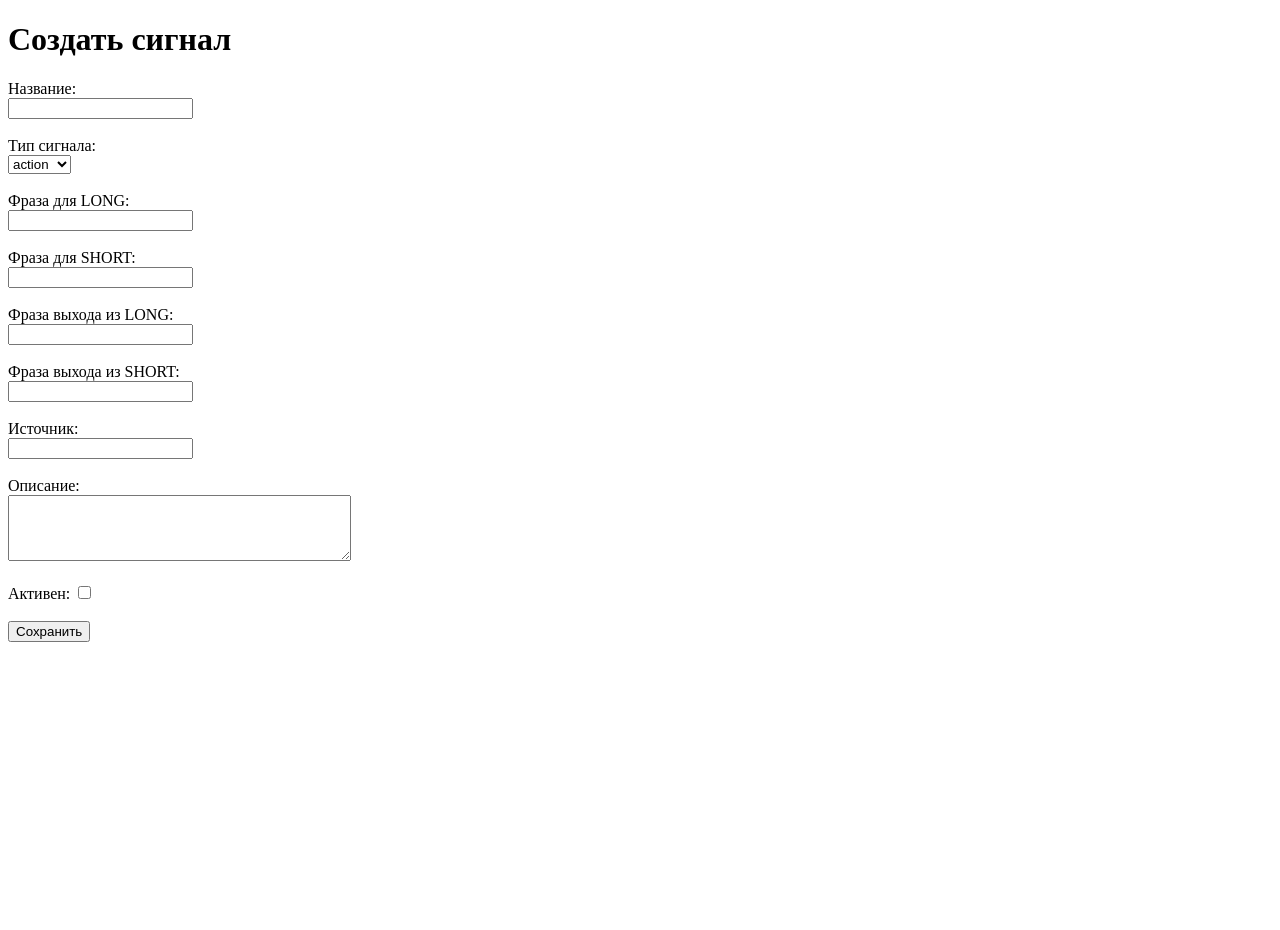
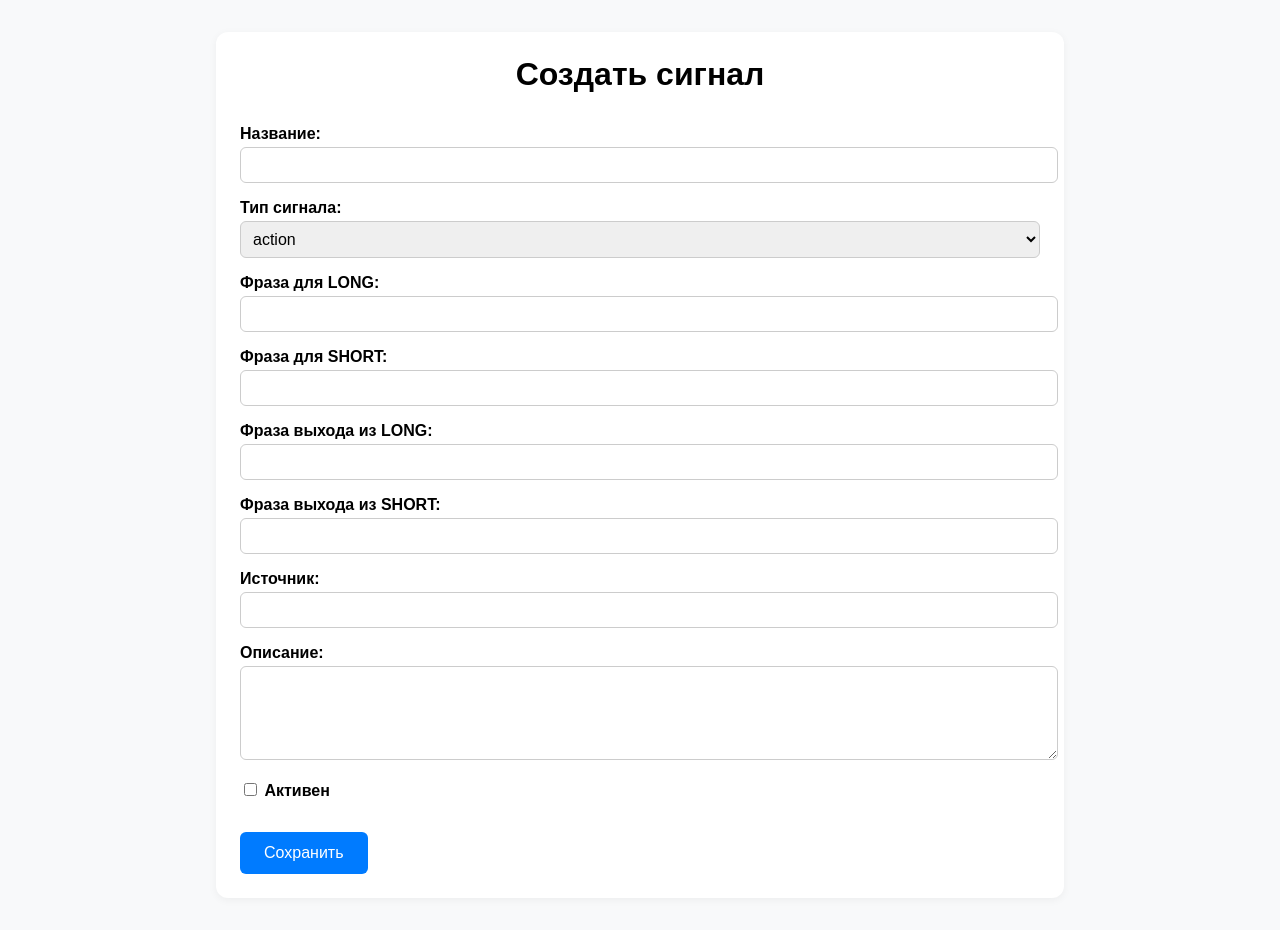
Before and after one commit to wingsofphoenix2013/trading-platform, a FastAPI app: page /signals/new in a window 1280 px wide. Before the commit the page ends 642 px from the top, so only its background shows below. Run offline with FastAPI, Linux system fonts and the light colour scheme.

Commit message:
style(web): оформление страниц сигналов в едином стиле

```diff
--- a/web/templates/signal_form.html
+++ b/web/templates/signal_form.html
@@ -2,50 +2,78 @@
 <html>
 <head>
     <title>{{ "Редактировать" if mode == "edit" else "Создать" }} сигнал</title>
+    <style>
+        body { font-family: sans-serif; margin: 2rem; background: #f8f9fa; }
+        .card { background: #fff; padding: 1.5rem; border-radius: 12px; box-shadow: 0 2px 8px rgba(0,0,0,0.05); max-width: 800px; margin: auto; }
+        .title { font-size: 2rem; font-weight: bold; margin-bottom: 2rem; text-align: center; }
+        label { font-weight: 600; display: block; margin-top: 1rem; }
+        input[type="text"], select, textarea {
+            width: 100%; padding: 0.5rem; margin-top: 0.25rem;
+            border: 1px solid #ccc; border-radius: 6px; font-size: 1rem;
+        }
+        textarea { resize: vertical; }
+        button[type="submit"] {
+            margin-top: 2rem;
+            padding: 0.75rem 1.5rem;
+            font-size: 1rem;
+            background: #007bff;
+            color: white;
+            border: none;
+            border-radius: 6px;
+            cursor: pointer;
+        }
+        button[type="submit"]:hover {
+            background: #0056b3;
+        }
+    </style>
 </head>
 <body>
-    <h1>{{ "Редактировать" if mode == "edit" else "Создать" }} сигнал</h1>
+    <div class="card">
+        <div class="title">{{ "Редактировать" if mode == "edit" else "Создать" }} сигнал</div>
 
         <form method="post" action="{% if mode == 'edit' %}/signals/{{ signal.id }}{% else %}/signals{% endif %}">
-        <label>Название:</label><br>
+            <label>Название:</label>
             {% if mode == 'edit' %}
-            <input type="text" name="name" value="{{ signal.name or '' }}" readonly><br><br>
+                <input type="text" name="name" value="{{ signal.name or '' }}" readonly>
             {% else %}
-            <input type="text" name="name"><br><br>
+                <input type="text" name="name">
             {% endif %}
 
-        <label>Тип сигнала:</label><br>
+            <label>Тип сигнала:</label>
             {% if mode == 'edit' %}
-            <input type="text" name="signal_type" value="{{ signal.signal_type or '' }}" readonly><br><br>
+                <input type="text" name="signal_type" value="{{ signal.signal_type or '' }}" readonly>
             {% else %}
                 <select name="signal_type">
                     <option value="action">action</option>
                     <option value="control">control</option>
-            </select><br><br>
+                </select>
             {% endif %}
 
-        <label>Фраза для LONG:</label><br>
-        <input type="text" name="long_phrase" value="{{ signal.long_phrase or '' }}"><br><br>
+            <label>Фраза для LONG:</label>
+            <input type="text" name="long_phrase" value="{{ signal.long_phrase or '' }}">
 
-        <label>Фраза для SHORT:</label><br>
-        <input type="text" name="short_phrase" value="{{ signal.short_phrase or '' }}"><br><br>
+            <label>Фраза для SHORT:</label>
+            <input type="text" name="short_phrase" value="{{ signal.short_phrase or '' }}">
 
-        <label>Фраза выхода из LONG:</label><br>
-        <input type="text" name="long_exit_phrase" value="{{ signal.long_exit_phrase or '' }}"><br><br>
+            <label>Фраза выхода из LONG:</label>
+            <input type="text" name="long_exit_phrase" value="{{ signal.long_exit_phrase or '' }}">
 
-        <label>Фраза выхода из SHORT:</label><br>
-        <input type="text" name="short_exit_phrase" value="{{ signal.short_exit_phrase or '' }}"><br><br>
+            <label>Фраза выхода из SHORT:</label>
+            <input type="text" name="short_exit_phrase" value="{{ signal.short_exit_phrase or '' }}">
 
-        <label>Источник:</label><br>
-        <input type="text" name="source" value="{{ signal.source or '' }}"><br><br>
+            <label>Источник:</label>
+            <input type="text" name="source" value="{{ signal.source or '' }}">
 
-        <label>Описание:</label><br>
-        <textarea name="description" rows="4" cols="40">{{ signal.description or '' }}</textarea><br><br>
+            <label>Описание:</label>
+            <textarea name="description" rows="4">{{ signal.description or '' }}</textarea>
 
-        <label>Активен:</label>
-        <input type="checkbox" name="enabled" value="true" {% if signal.enabled %}checked{% endif %}><br><br>
+            <label>
+                <input type="checkbox" name="enabled" value="true" {% if signal.enabled %}checked{% endif %}>
+                Активен
+            </label>
 
             <button type="submit">Сохранить</button>
         </form>
+    </div>
 </body>
 </html>
```
Lines whose indentation alone changed are shown as unchanged.
